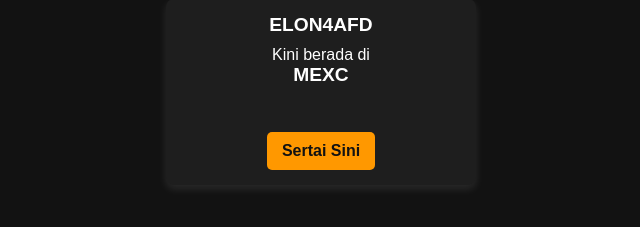
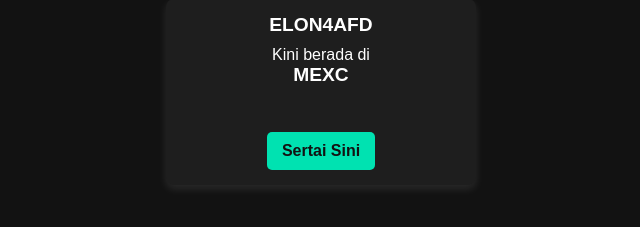
Before and after one commit to Aaqil456/affiliate-management-list-test, a plain HTML site: page index.html in a window 1280 px wide. Shown: the part 99-326 px from the top of the page, without its empty margins (319-959 px from the left). Drawn offline with Linux system fonts and the light colour scheme.

Commit message:
Update index.html

```diff
--- a/index.html
+++ b/index.html
@@ -39,7 +39,7 @@
         }
         .join-btn {
             display: inline-block;
-            background-color: #ff9800;
+            background-color: #00e2b1;
             color: #121212;
             padding: 10px 15px;
             text-decoration: none;
@@ -48,7 +48,7 @@
             transition: background 0.3s ease-in-out;
         }
         .join-btn:hover {
-            background-color: #e68900;
+            background-color: #00e2b1;
         }
     </style>
 </head>
```
